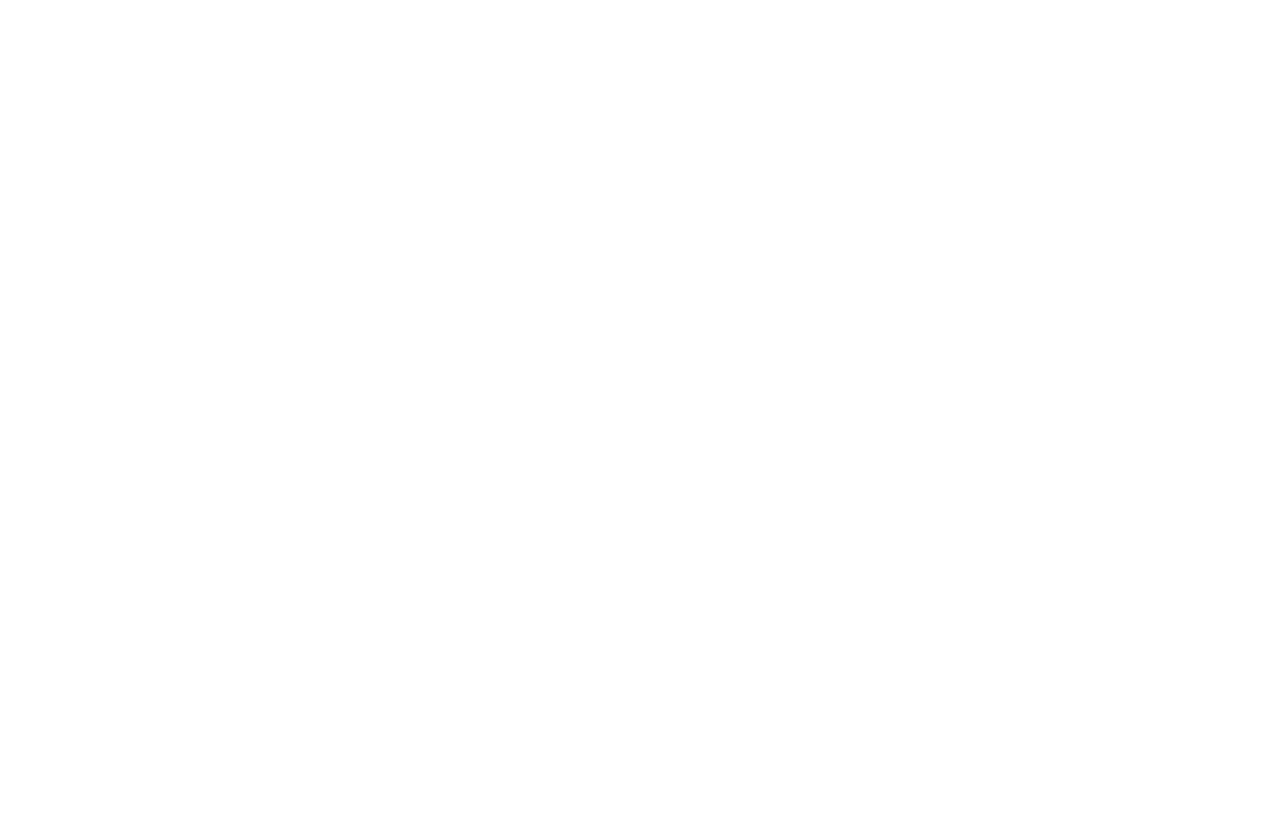
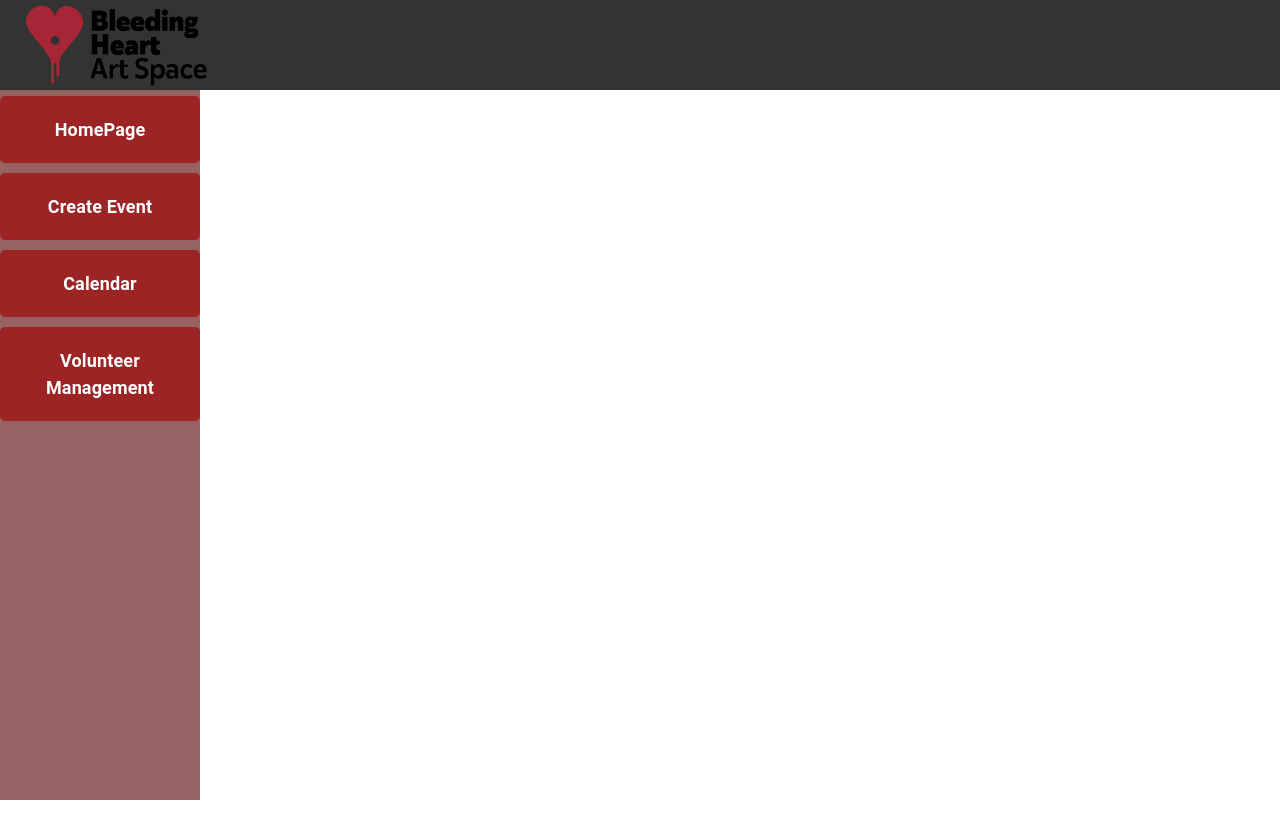
Before and after one commit to UAlberta-CMPUT401/f24project-Bleeding-Heart-Art-Space, a React (Vite) app in the folder frontend/: page /volunteer-management in a window 1280 px wide. Before the commit this address had no page. Shown: the top 838 px of the page. Before the commit the page ends 800 px from the top, so only its background shows below. Built offline with nearby package versions, Linux system fonts and the light colour scheme.

Commit message:
added volunteermangement page

```diff
--- /dev/null
+++ b/frontend/src/app/pages/VolunteerManagement.tsx
@@ -0,0 +1,28 @@
+import React from 'react';
+import TopNav from './components/TopNav'; // Import the TopNav component
+import Dashboard from './Dashboard'; // Import the Dashboard component
+import './components/TopNav.css';
+import './Dashboard.css';
+
+const VolunteerManagement: React.FC = () => {
+    return (
+        <>
+            <div className="nav-container">
+                {/* Top Navigation Bar */}
+                <TopNav />
+
+                <div className="dashboard-container">
+                    {/* Sidebar Dashboard */}
+                    <Dashboard />
+
+                    {/* Main Content */}
+                    <div className="main-content">
+
+                    </div>
+                </div>
+            </div>
+        </>
+    );
+};
+
+export default VolunteerManagement;
--- a/frontend/src/app/router.tsx
+++ b/frontend/src/app/router.tsx
@@ -8,6 +8,7 @@ import BasicCalendar from './pages/components/BasicCalendar';
 import HomePage from './pages/HomePage';
 import CreateEvent from "./pages/CreateEvent";
 import EditEvent from "./pages/EditEvent";
+import VolunteerManagement from "./pages/VolunteerManagement";
 
 
 const Router: React.FC = () => {
@@ -21,7 +22,7 @@ const Router: React.FC = () => {
       <Route path="/edit-event/:id" element={<EditEvent isSidebarOpen={false} />} />
       <Route path="/homepage" element={<HomePage />} />
       <Route path="/calendar" element={<BasicCalendar />} />
-      {/* <Route path="/volunteer-management" element={<VolunteerManagement />} /> */}
+      <Route path="/volunteer-management" element={<VolunteerManagement />} /> */
     </Routes>
   );
 }
```
